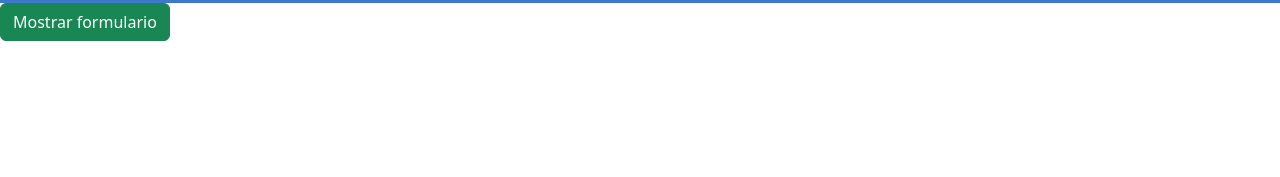
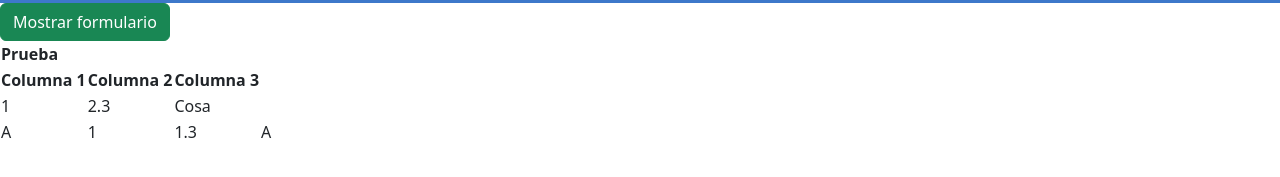
Before and after one commit to Nyx325/sistema-monitor-maquinaria, a website with bundled scripts: page public/views/index.html in a window 1280 px wide. Shown: the part 73-250 px from the top of the page. Built offline with nearby package versions, Linux system fonts and the light colour scheme; files whose address does not match are found by name.

Commit message:
table component y header medio bug xd

```diff
--- a/package.json
+++ b/package.json
@@ -1,7 +1,6 @@
 {
   "name": "sistema-monitoreo-marsal-api",
   "version": "1.0.0",
-  "main": "dist/index.js",
   "type": "module",
   "scripts": {
     "dev": "npm run build && prisma migrate dev && node dist/server.js",
@@ -18,7 +17,6 @@
     "@types/node": "22.7.5",
     "eslint": "9.12.0",
     "globals": "15.11.0",
-    "ts-node": "10.9.2",
     "typescript": "5.6.3",
     "typescript-eslint": "8.9.0"
   },
--- a/public/views/index.html
+++ b/public/views/index.html
@@ -16,7 +16,6 @@
       integrity="sha384-YvpcrYf0tY3lHB60NNkmXc5s9fDVZLESaAA55NDzOxhy9GkcIdslK1eN7N6jIeHz"
       crossorigin="anonymous"
     ></script>
-    <link rel="stylesheet" href="/css/header.css" />
     <title>Index</title>
   </head>
   <body></body>
--- a/src/components/alert.ts
+++ b/src/components/alert.ts
@@ -31,7 +31,7 @@ export default class Alert extends Component {
     return this.alert;
   }
 
-  public render() {}
+  public render(): void {}
 
   /**
    * Configura el mensaje de texto que se mostrará en la alerta.
--- /dev/null
+++ b/src/components/generalHeader.ts
@@ -0,0 +1,21 @@
+import Header from "./header.js";
+
+export default class GeneralHeader extends Header {
+  constructor() {
+    super({
+      title: "Hello world",
+      href: "/",
+      iconPath: "/assets/icons/LogoMarsal.png",
+    });
+
+    this.container.classList.add("header-container");
+    this.icon.classList.add("logo");
+
+    const link = document.createElement("link");
+
+    link.rel = "stylesheet";
+    link.href = "css/header.css";
+
+    document.head.appendChild(link);
+  }
+}
--- a/src/components/header.ts
+++ b/src/components/header.ts
@@ -7,9 +7,9 @@ export interface HeaderOpts {
 }
 
 export default class Header extends Component {
-  private _container: HTMLElement;
-  private _icon: HTMLImageElement;
-  private title: { text: HTMLElement; href: HTMLElement };
+  protected _container: HTMLElement;
+  protected _icon: HTMLImageElement;
+  protected title: { text: HTMLElement; href: HTMLElement };
 
   constructor(opts: HeaderOpts) {
     super();
--- /dev/null
+++ b/src/components/table.ts
@@ -0,0 +1,55 @@
+import Component from "./component.js";
+
+export interface TableOptions {
+  id?: string;
+  title: string;
+  headers: string[];
+}
+
+export default class Table extends Component {
+  protected table: HTMLTableElement;
+  protected title: string;
+  protected headersCaption: string[];
+  public data: { [key: string]: unknown }[] = [];
+
+  constructor(opts: TableOptions) {
+    super();
+    this.table = document.createElement("table");
+    this.headersCaption = opts.headers;
+    this.title = opts.title;
+  }
+
+  render(): void {
+    this.table.innerHTML = "";
+
+    const title = document.createElement("tr");
+    const titleCell = document.createElement("th");
+    titleCell.innerText = this.title;
+    title.appendChild(titleCell);
+    this.table.appendChild(title);
+
+    const headers = document.createElement("tr");
+    this.headersCaption.forEach((header) => {
+      const cell = document.createElement("th");
+      cell.innerText = header;
+      headers.appendChild(cell);
+    });
+    this.table.appendChild(headers);
+
+    this.data.forEach((rowData) => {
+      const dataRow = document.createElement("tr");
+
+      Object.keys(rowData).forEach((key) => {
+        const cell = document.createElement("td");
+        cell.innerText = String(rowData[key]);
+        dataRow.appendChild(cell);
+      });
+
+      this.table.appendChild(dataRow);
+    });
+  }
+
+  get container(): HTMLElement {
+    return this.table;
+  }
+}
--- a/src/scripts/index.ts
+++ b/src/scripts/index.ts
@@ -1,7 +1,8 @@
 import Button from "../components/button.js";
 import { Form } from "../components/form.js";
-import Header from "../components/header.js";
+import GeneralHeader from "../components/generalHeader.js";
 import Modal from "../components/modal.js";
+import Table from "../components/table.js";
 
 document.addEventListener("DOMContentLoaded", () => {
   const form = new Form({ title: "Inicio sesión" });
@@ -34,17 +35,23 @@ document.addEventListener("DOMContentLoaded", () => {
     modal.show(false);
   });
 
-  const header = new Header({
-    title: "Hello world",
-    href: "/",
-    iconPath: "/assets/icons/LogoMarsal.png",
+  const header = new GeneralHeader();
+  header.render();
+
+  const table = new Table({
+    title: "Prueba",
+    headers: ["Columna 1", "Columna 2", "Columna 3"],
   });
 
-  header.container.classList.add("header-container");
-  header.icon.classList.add("logo");
-  header.render();
+  table.data = [
+    { uno: 1, dos: 2.3, tres: "Cosa" },
+    { tres: "A", cuatro: 1, cinco: 1.3, seis: "A" },
+  ];
+
+  table.render();
 
   document.body.appendChild(header.container);
   document.body.appendChild(showModal.container);
   document.body.appendChild(modal.container);
+  document.body.appendChild(table.container);
 });
```
Also changed, not shown: public/views/menu.html (+3 -5 lines), src/scripts/menu.ts (added, +7 -0 lines).
